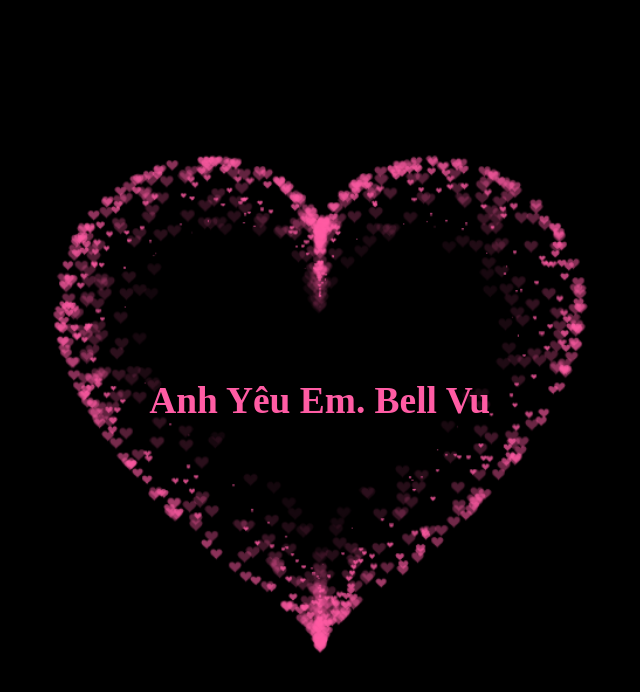
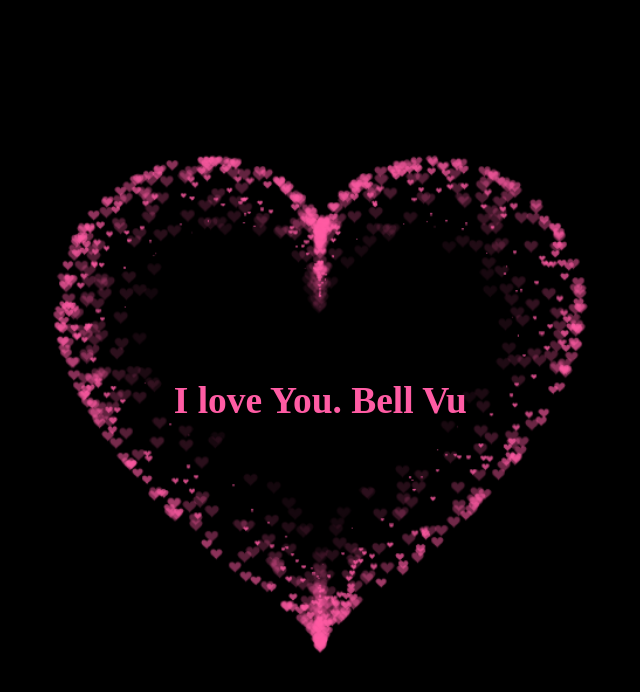
Before and after one commit to DuyTiger/Minn, a plain HTML site: page index.html in a window 1280 px wide. Shown: the whole page, without its empty margins (320-960 px from the left). Drawn offline with Linux system fonts and the light colour scheme.

Commit message:
Update index.html

```diff
--- a/index.html
+++ b/index.html
@@ -174,7 +174,7 @@
 
   <body>
 
-    <h1>Anh Yêu Em. Bell Vu</h1>
+    <h1>I love You. Bell Vu</h1>
 
     <div class="box">
 
```
